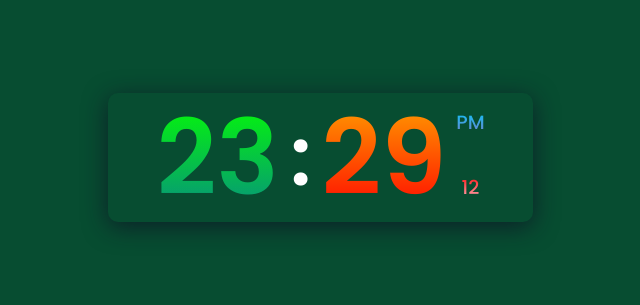
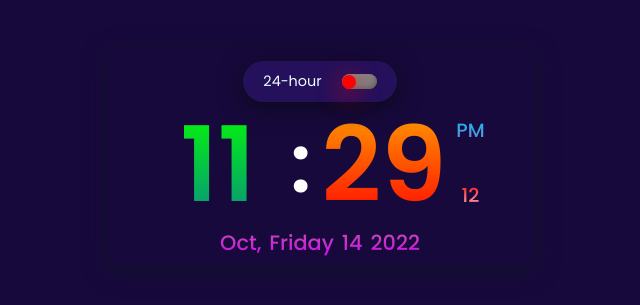
Before and after one commit to MalikWaleed3/DigitalClock-JavaScript-HTML-CSS, a plain HTML site: page index.html in a window 1280 px wide. Shown: the part 243-548 px from the top of the page, without its empty margins (320-960 px from the left). Drawn offline with nearby package versions, Linux system fonts and the light colour scheme.

Commit message:
Digital Clock Done

```diff
--- a/index.html
+++ b/index.html
@@ -13,28 +13,70 @@
   </head>
   <body>
     <div class="digital-clock">
+      <ul class="dot-menu">
+        <li class="menu-item">
+          <span class="clock-format-text">24-hour</span>
+          <div class="format-switch-btn" data-format="12"></div>
+      </ul>
       <div class="time">
-        <span class="hour">08</span>
+        <span class="hour">00</span>
         <span class="dots">:</span>
-        <span class="minutes">30</span>
+        <span class="minutes">00</span>
         <div class="right-side">
           <span class="period">PM</span>
-          <span class="seconds">60</span>
+          <span class="seconds">00</span>
         </div>
+      </div>
+      <div class="calender">
+        <span class="month-name">Month</span>,
+        <span class="day-name">Day</span>
+        <span class="day-number">24</span>
+        <span class="year">2022</span>
       </div>
     </div>
     <script>
+      const formateSwitch = document.querySelector(".format-switch-btn");
+
+      formateSwitch.addEventListener("click", () => {
+        formateSwitch.classList.toggle("active");
+
+        var formateValue = formateSwitch.getAttribute("data-format");
+
+        if (formateValue === "12") {
+          formateSwitch.setAttribute("data-format", "24");
+        } else {
+          formateSwitch.setAttribute("data-format", "12");
+        }
+      });
+
       function clock() {
-        const currenttime = new Date();
+        var currenttime = new Date();
 
-        const hours = currenttime.getHours();
-        const minutes = currenttime.getMinutes();
-        const seconds = currenttime.getSeconds();
+        var hours = currenttime.getHours();
+        var minutes = currenttime.getMinutes();
+        var seconds = currenttime.getSeconds();
         let period = "AM";
 
-        //Set the time period(Am/PM)
         if (hours >= 12) {
           period = "PM";
+        }
+
+        var formateValue = formateSwitch.getAttribute("data-format");
+
+        if (formateValue === "12") {
+          hours = hours > 12 ? hours % 12 : hours;
+        }
+
+        if (hours < 10) {
+          hours = "0" + hours;
+        }
+
+        if (minutes < 10) {
+          minutes = "0" + minutes;
+        }
+
+        if (seconds < 10) {
+          seconds = "0" + seconds;
         }
 
         document.querySelector(".hour").innerHTML = hours;
@@ -44,6 +86,17 @@
       }
 
       const updateClock = setInterval(clock, 1000);
+
+      var today = new Date();
+      const dayNumber = today.getDate();
+      const year = today.getFullYear();
+      const dayName = today.toLocaleString("default", { weekday: "long" });
+      const monthName = today.toLocaleString("default", { month: "short" });
+
+      document.querySelector(".month-name").innerHTML = monthName;
+      document.querySelector(".day-name").innerHTML = dayName;
+      document.querySelector(".day-number").innerHTML = dayNumber;
+      document.querySelector(".year").innerHTML = year;
     </script>
   </body>
 </html>
--- a/style.css
+++ b/style.css
@@ -12,13 +12,13 @@ body {
   display: flex;
   justify-content: center;
   align-items: center;
-  background-color: rgb(7, 77, 49);
+  background-color: rgb(24, 9, 61);
 }
 
 .digital-clock {
   position: relative;
   color: white;
-  background-color:  rgb(7, 77, 49);
+  background-color: rgb(24, 9, 61);
   width: 425px;
   padding: 2px 45px;
   box-shadow: 0 5px 25px rgba(14, 21, 37, 0.8);
@@ -26,6 +26,8 @@ body {
   justify-content: center;
   display: flex;
   align-items: center;
+  flex-direction: column;
+  transition: transform 0.5s;
 }
 
 .time {
@@ -85,7 +87,11 @@ body {
 
 .period {
   transform: translateY(-20px);
-  background: -webkit-linear-gradient(90deg, rgb(125, 120, 197), rgb(0, 204, 255));
+  background: -webkit-linear-gradient(
+    90deg,
+    rgb(125, 120, 197),
+    rgb(0, 204, 255)
+  );
   -webkit-text-fill-color: transparent;
   -webkit-background-clip: text;
 }
@@ -96,3 +102,84 @@ body {
   -webkit-text-fill-color: transparent;
   -webkit-background-clip: text;
 }
+
+.calender {
+  display: flex;
+  align-items: center;
+  justify-content: center;
+  font-size: 1.3em;
+  font-weight: 500;
+  margin-bottom: 5px;
+  background: -webkit-linear-gradient(
+    90deg,
+    rgb(208, 6, 239),
+    rgb(196, 87, 174)
+  );
+  -webkit-text-fill-color: transparent;
+  -webkit-background-clip: text;
+}
+
+.day-name,
+.day-number,
+.year {
+  margin-left: 8px;
+}
+
+.digital-clock:hover {
+  transform: scale(1.5);
+}
+
+.dot-menu {
+  z-index: 999;
+  list-style: none;
+  background-color: rgb(37, 16, 91);
+  padding: 10px 20px;
+  box-shadow: 0 5px 25px rgba(7, 10, 18, 0.8);
+  border-radius: 25px;
+  margin-top: 10px;
+  cursor: pointer;
+}
+
+.menu-item {
+  display: flex;
+  justify-content: center;
+  align-items: center;
+}
+
+.clock-format-text {
+  color: azure;
+  font-size: 0.9em;
+  margin-right: 20px;
+}
+
+.format-switch-btn {
+  width: 35px;
+  height: 15px;
+  background: grey;
+  border-radius: 75px;
+  box-shadow: inset 2px 2px 4px rgba(225, 225, 225, 0.1),
+    inset -2px -2px 4px rgba(0, 0, 0, 0.2);
+  cursor: pointer;
+  display: flex;
+  justify-content: center;
+  align-items: center;
+}
+
+.format-switch-btn::before {
+  content: "";
+  position: absolute;
+  width: 14px;
+  height: 14px;
+  background-color: red;
+  border-radius: 50%;
+  box-shadow: 0 5px 25px red;
+  transform: translateX(-10px);
+  transition: 0.3s ease;
+  transition-property: background, transform;
+}
+
+.format-switch-btn.active::before {
+  background: greenyellow;
+  box-shadow: 0 5px 25px greenyellow;
+  transform: translateX(10px);
+}
```
